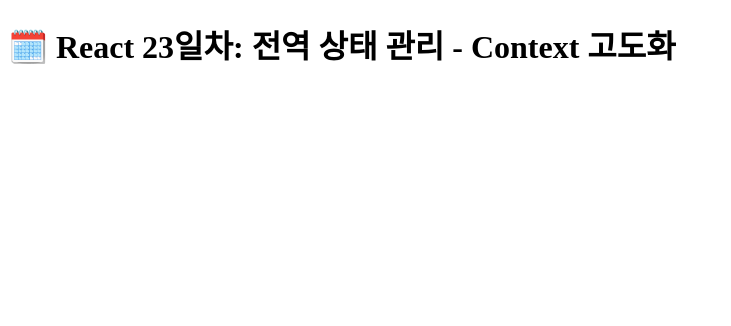
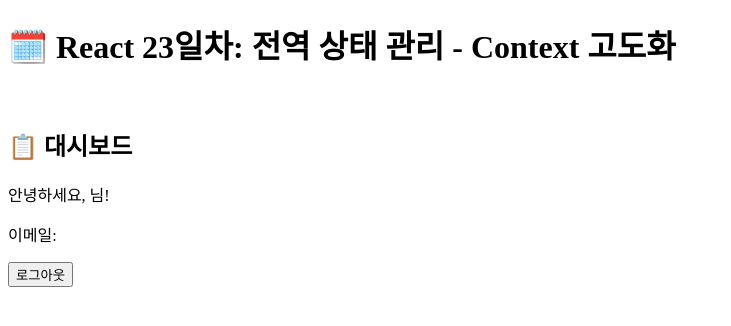
Before and after one commit to kimsigi/react, a React (Vite) app: page /dashboard in a window 1280 px wide. Shown: the top 326 px of the page, without its empty margins (0-731 px from the left). Built offline with nearby package versions, Linux system fonts and the light colour scheme; the HTML template or start-up script is replaced by a standard one.

Commit message:
day23 commit

```diff
--- /dev/null
+++ b/src/components/day23/Dashboard.tsx
@@ -0,0 +1,21 @@
+import {useAuth} from "./contexts/AuthContext.tsx";
+import {useNavigate} from "react-router-dom";
+
+export default function() {
+    const {user, logout} = useAuth();
+    const navigate = useNavigate();
+
+    const handleLogout = () => {
+        logout();
+        navigate("/");
+    }
+
+    return (
+        <div>
+            <h2>📋 대시보드</h2>
+            <p>안녕하세요, {user?.name}님!</p>
+            <p>이메일: {user?.email}</p>
+            <button onClick={handleLogout}>로그아웃</button>
+        </div>
+    );
+}
--- a/src/components/day23/Day23App.tsx
+++ b/src/components/day23/Day23App.tsx
@@ -1,8 +1,21 @@
+import {BrowserRouter, Route, Routes} from "react-router-dom";
+import Login from "./Login.tsx";
+import Dashboard from "./Dashboard.tsx";
+import {AuthProvider} from "./contexts/AuthContext.tsx";
+
 export default function Day23App() {
     return (
         <>
             <h1>🗓️ React 23일차: 전역 상태 관리 - Context 고도화 </h1>
             <br />
+            <AuthProvider>
+                <BrowserRouter>
+                    <Routes>
+                        <Route path="/" element={<Login />} />
+                        <Route path="/dashboard" element={<Dashboard />} />
+                    </Routes>
+                </BrowserRouter>
+            </AuthProvider>
         </>
     );
 }
--- /dev/null
+++ b/src/components/day23/Login.tsx
@@ -0,0 +1,25 @@
+import {useAuth} from "./contexts/AuthContext.tsx";
+import {useNavigate} from "react-router-dom";
+
+export default function Login() {
+    const {login} = useAuth();
+    const navigate = useNavigate();
+
+    const handleLogin = () => {
+        const fakeUser = {
+            id: 1,
+            name: '홍길동',
+            email: 'hong@example.com',
+        }
+
+        login(fakeUser);
+        navigate("/dashboard");
+    }
+
+    return (
+        <div>
+            <h2>🔐 로그인</h2>
+            <button onClick={handleLogin}>로그인</button>
+        </div>
+    );
+}
--- /dev/null
+++ b/src/components/day23/contexts/AuthContext.tsx
@@ -0,0 +1,27 @@
+import {createContext, useContext, useState} from "react";
+const AuthContext = createContext();
+
+export function AuthProvider({children}) {
+    const [isLoggedIn, setIsLoggedIn] = useState(false);
+    const [user, setUser] = useState(null);
+
+    const login = (userData) => {
+        setIsLoggedIn(true);
+        setUser(userData);
+    }
+
+    const logout = () => {
+        setIsLoggedIn(false);
+        setUser(null);
+    }
+
+    return (
+        <AuthContext.Provider value={{isLoggedIn, user, login, logout}}>
+            {children}
+        </AuthContext.Provider>
+    )
+}
+
+export function useAuth() {
+    return useContext(AuthContext);
+}
```
